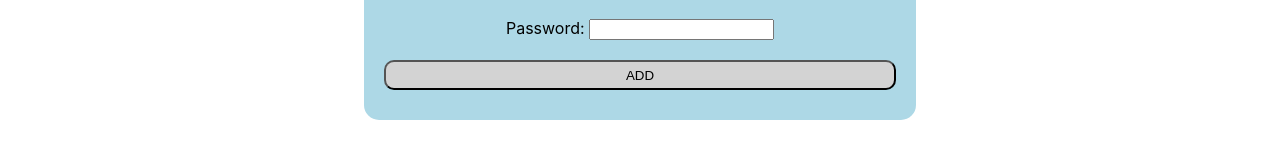
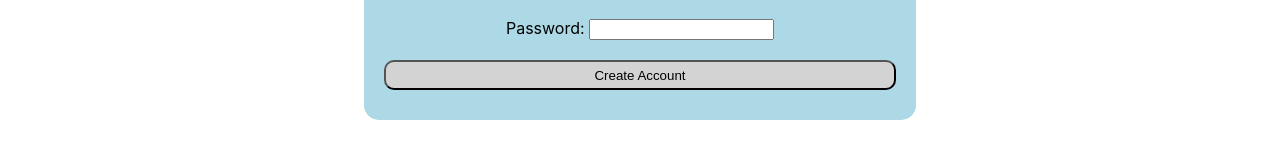
Before and after one commit to WollerChris/App2, a React (Create React App) app in the folder frontend/zfront/: page /createaccount in a window 1280 px wide. Shown: the part 292-442 px from the top of the page. Built offline with nearby package versions, Linux system fonts and the light colour scheme.

Commit message:
Added comments to code

```diff
--- a/frontend/zfront/src/Components/CreateAccount/CreateAccount.js
+++ b/frontend/zfront/src/Components/CreateAccount/CreateAccount.js
@@ -5,20 +5,20 @@ import { useNavigate } from 'react-router-dom';
 
 
 function CreateAccount() {
+    //this section of code sets up necessary states for forms
   const navigate = useNavigate()
   const [fname, setfName] = useState('')
   const [lname, setlName] = useState('')
   const [username, setUserName] = useState('')
   const [password, setPassword] = useState('')
 
-
+//this section will add the selected data from form and push to the database user table
   const handleSubmit = (e) => {
     setfName(fname)
     setlName(lname)
     setUserName(username)
     setPassword(password)
     alert(`Account for ${fname} , ${lname} has been created`)
-    // console.log({fname: fname, lname: lname, username: username, password: password})
     navigate('/')
 
 
@@ -73,7 +73,7 @@ function CreateAccount() {
                     />
                 </form>
             </div>
-            <button className='AddCreateBtn' onClick={() => {handleSubmit()}}>ADD</button>
+            <button className='AddCreateBtn' onClick={() => {handleSubmit()}}>Create Account</button>
         </div>
     )}
 
```
Also changed, not shown: frontend/zfront/src/Components/Login/Login.js (+5 -5 lines).
